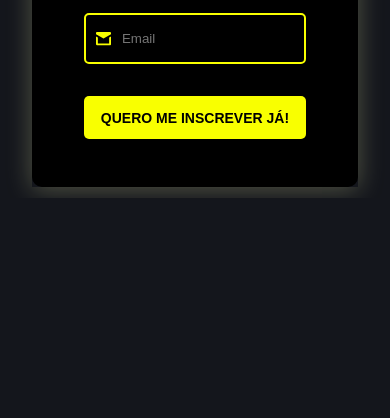
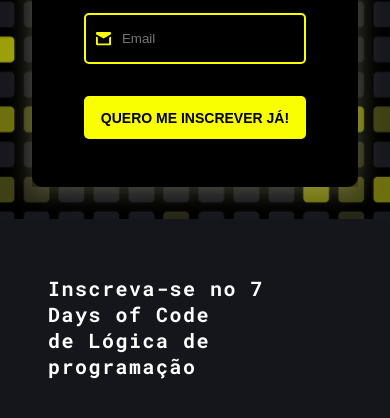
Before and after one commit to DanielFFerreira/alura-7dayscode, a plain HTML site: page logica-programacao.html in a window 390 px wide. Shown: the part 646-1064 px from the top of the page. Before the commit the page ends 844 px from the top, so only its background shows below. Drawn offline with Linux system fonts and the light colour scheme; files whose address does not match are found by name.

Commit message:
finished event responsiveness

```diff
--- /dev/null
+++ b/assets/scss/components/__event.scss
@@ -0,0 +1,12 @@
+.event {
+  padding: 1.5em;
+
+  &__description {
+    width: 100%;
+    font-size: 1.35em;
+    font-family: "Roboto Mono",sans-serif;
+    font-weight: 700;
+    letter-spacing: 1.5px;
+  }
+
+}
--- a/assets/scss/components/_header-logica.scss
+++ b/assets/scss/components/_header-logica.scss
@@ -9,7 +9,7 @@
   background-image: url('/assets/images/header-desk.png');
   background-size: cover;
   background-position: center;
-  height: 70vh;
+
   width: 100%;
   padding: 2em;
 
--- a/assets/scss/styles.scss
+++ b/assets/scss/styles.scss
@@ -3,6 +3,7 @@
 @use "./components/button.scss";
 @use "./components/header.scss";
 @use "./components/header-logica.scss";
+@use "./components/_event.scss";
 @use "./components/practice.scss";
 @use "./components/challenges.scss";
 @use "./components/phrase.scss";
@@ -27,6 +28,12 @@
     display: grid;
     grid-template-columns: 1fr;
   }
+  .event {
+    &__description {
+      width: 85%;
+      font-size: 1.15em;
+    }
+  }
 }
 
 @media screen and (min-width: 360px) {
@@ -49,6 +56,13 @@
   .header {
     &--logo {
       flex-direction: row;
+    }
+  }
+
+  .event {
+    &__description {
+      width: 85%;
+      font-size: 1.25em;
     }
   }
 }
@@ -100,4 +114,10 @@
       margin: 0;
     }
   }
+
+  .event {
+    &__description {
+      font-size: 1.35em;
+    }
+  }
 }
--- a/logica-programacao.html
+++ b/logica-programacao.html
@@ -57,6 +57,21 @@
     </div>
   </header>
 
+  <main class="main container">
+
+    <div class="event">
+      <p class="event__description">
+        Inscreva-se no 7 Days of Code <br> de Lógica de programação
+      </p>
+      <ul class="event__list">
+
+      </ul>
+    </div>
+
+
+
+  </main>
+
 
 
 </body>
```
Also changed, not shown: assets/css/styles.css, 1 other file.
